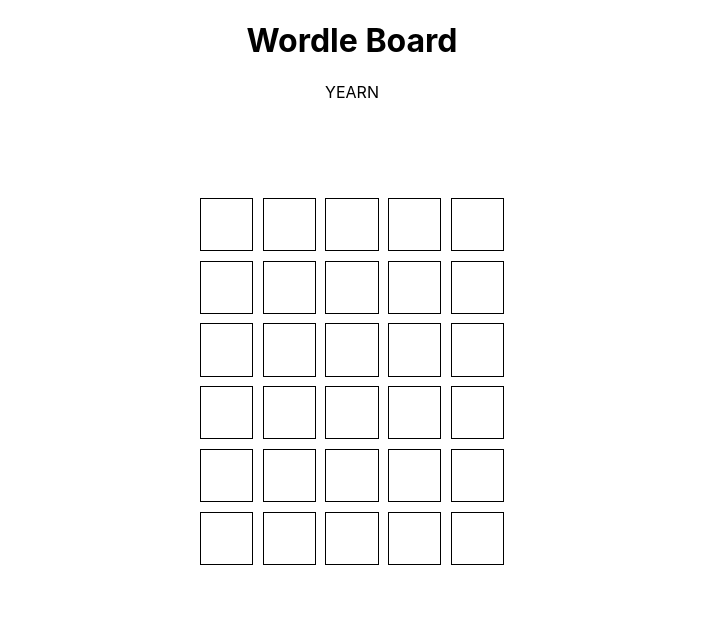
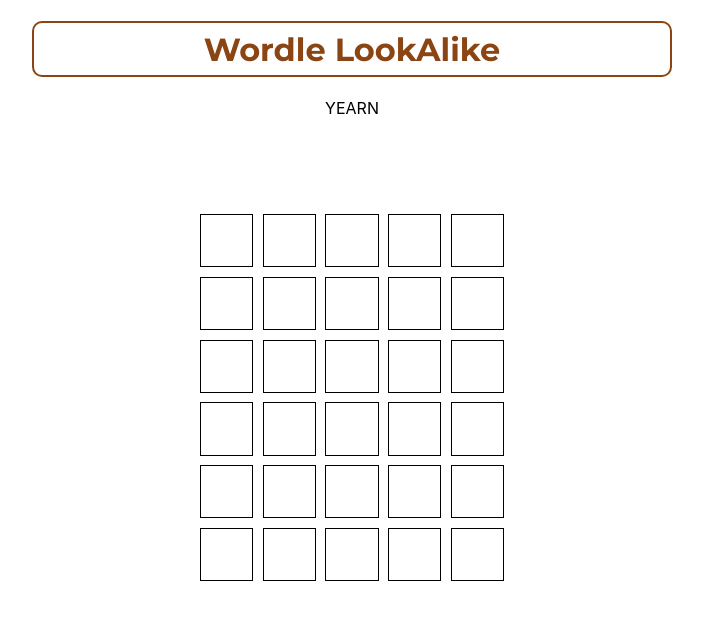
Before and after one commit to alberto-sclocchi/wordle-game, a React (Create React App) app: page / in a window 1280 px wide. Shown: the top 620 px of the page, without its empty margins (288-991 px from the left). Built offline with nearby package versions, Linux system fonts and the light colour scheme.

Commit message:
handle play again feature

```diff
--- a/src/App.css
+++ b/src/App.css
@@ -1,9 +1,23 @@
+@import url('https://fonts.googleapis.com/css2?family=Montserrat:wght@700&display=swap');
+
 .App {
   text-align: center;
   display: flex;
   flex-direction: column;
   justify-content: center;
   align-items: center;
+}
+
+h1{
+  font-family: 'Montserrat';
+  border: 2px solid saddlebrown;
+  color: saddlebrown;
+  text-align: center;
+  display: flex;
+  align-items: center;
+  justify-content: center;
+  border-radius: 10px;
+  height: 4vw;
 }
 
 .tile{
--- a/src/components/wordle/WordleBoard.jsx
+++ b/src/components/wordle/WordleBoard.jsx
@@ -62,10 +62,15 @@
   }, [currentGuess, setCurrentGuess, setGuesses, setIndex, index, guesses, solution])
 
 
-
+  const handleClick = () => {
+    setGuesses(Array(6).fill(null));
+    setIndex(0);
+    setIsGameOver(false);
+    getSolution();
+  }
   return (
     <div>
-        <h1>Wordle Board</h1>
+        <h1>Wordle LookAlike</h1>
         {solution}
         <div className="wordle-board">
           {
@@ -79,6 +84,7 @@
             <p key={i}>{guess}</p>
           ))
         }
+        {isGameOver && <button onClick={handleClick}>Play Again</button>}
     </div>
   )
 }
```
